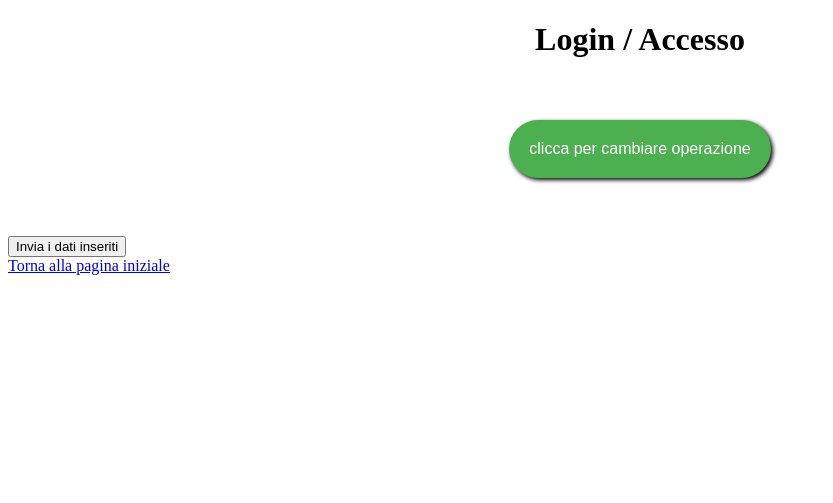
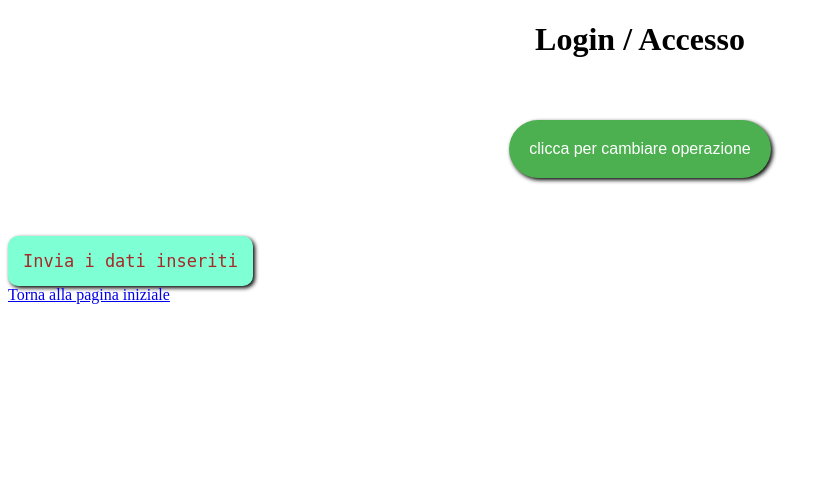
Before and after one commit to TommyisTommy1/Progetto_di_sistemi_2024_2025, a PHP site: page /login_accesso.html in a window 1280 px wide. Shown: the top 503 px of the page, without its empty margins (0-833 px from the left). Run offline with PHP 8.4, Linux system fonts and the light colour scheme.

Commit message:
modificato css login accesso

```diff
--- a/progetto_Sistemi_fineAnno_2024_2025/sito_Progetto/css/styleLoginAccesso.css
+++ b/progetto_Sistemi_fineAnno_2024_2025/sito_Progetto/css/styleLoginAccesso.css
@@ -41,6 +41,15 @@
     justify-content: space-evenly;
     align-items: center;
     text-align: center;
+    padding: 15px;
+    background-color: aquamarine;
+    color: brown;
+    border: none;
+    font-family: monospace;
+    border-radius: 10px;
+    cursor: pointer;
+    font-size: 17px;
+    box-shadow: 2px 2px 4px black;
 }
 
 .parteFinale {
--- a/progetto_Sistemi_fineAnno_2024_2025/sito_Progetto/javascript/scriptLoginAccesso/funzioni.js
+++ b/progetto_Sistemi_fineAnno_2024_2025/sito_Progetto/javascript/scriptLoginAccesso/funzioni.js
@@ -55,12 +55,14 @@ function inserisciDataNascita(){
 
 function inserisciSesso(){
     let sesso = "<br>";
-    sesso += "<label>Inserisci il sesso: </label>";
+    sesso += "<div>Inserisci il sesso: ";
 
     sesso += ottieniSesso("M");
     sesso += ottieniSesso("F");
     sesso += ottieniSesso("Altro");
     sesso += ottieniSesso("Preferisco non dirlo");
+
+    sesso += "</div>";
 
     return sesso;
 }
@@ -74,8 +76,8 @@ function ottieniSesso(tipo){
 
 function inserisciResidenza(){
     let localita = "<br>";
-    localita += "<label>Inserisci la localita': </label>";
-    localita += "<select>";
+    localita += "<label for='residenza'>Inserisci la localita': </label>";
+    localita += "<select name='residenza' id='residenza'>";
     localita += "<option value='SelezionaLocalita'>Seleziona una localita</option>";
 
     for(let i = 0; i < citta.length; i++){
@@ -94,7 +96,7 @@ function ottieniLocalita(citta){
 function inserisciUsername(){
     let username = "<br>";
     username += "<label for='username'>Inserisci lo username: </label>";
-    username += "<input type='text' name='username' id='username' class='username' placeholder='Username' />";
+    username += "<input type='text' name='username' id='username' class='username' autocomplete='username' placeholder='Username' />";
     return username;
 }
 
--- a/progetto_Sistemi_fineAnno_2024_2025/sito_Progetto/javascript/scriptLoginAccesso/scriptLoginAccesso.js
+++ b/progetto_Sistemi_fineAnno_2024_2025/sito_Progetto/javascript/scriptLoginAccesso/scriptLoginAccesso.js
@@ -6,14 +6,14 @@ bottoneCambiaOperazione.addEventListener('click', function() {
         operazione++;
         daMostrare = ottieniLogin();
         operazioneFatta = "login";
+        document.getElementById("parteFinale").classList.remove("parteFinaleStatic");
     }else{
         operazione--;
         daMostrare = ottieniAccesso();
         operazioneFatta = "accesso";
+        document.getElementById("parteFinale").classList.add("parteFinaleStatic");
     }
 
     daMostrare += "<input type='hidden' name=" + operazioneFatta + " />";
     document.getElementById("dati").innerHTML = daMostrare;
-
-    document.getElementById("parteFinale").classList.remove("parteFinaleStatic");
 });
```
